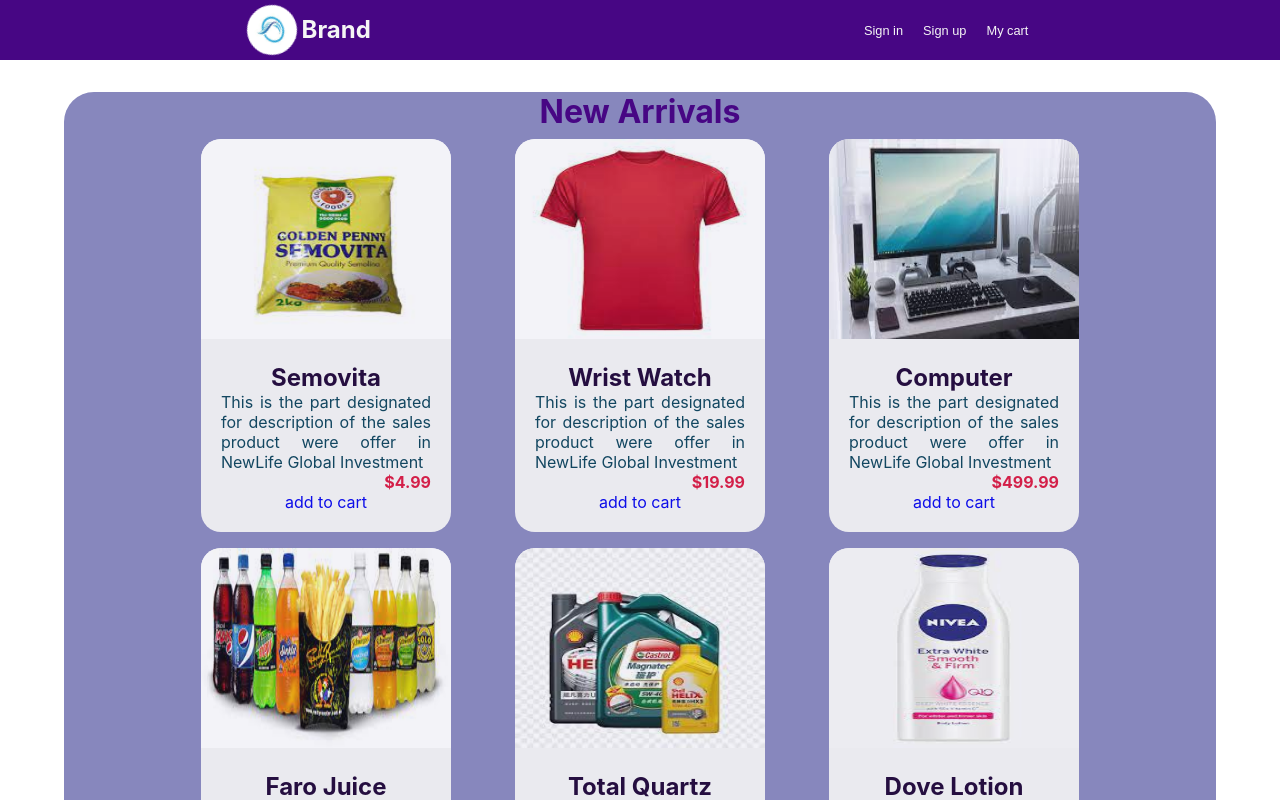
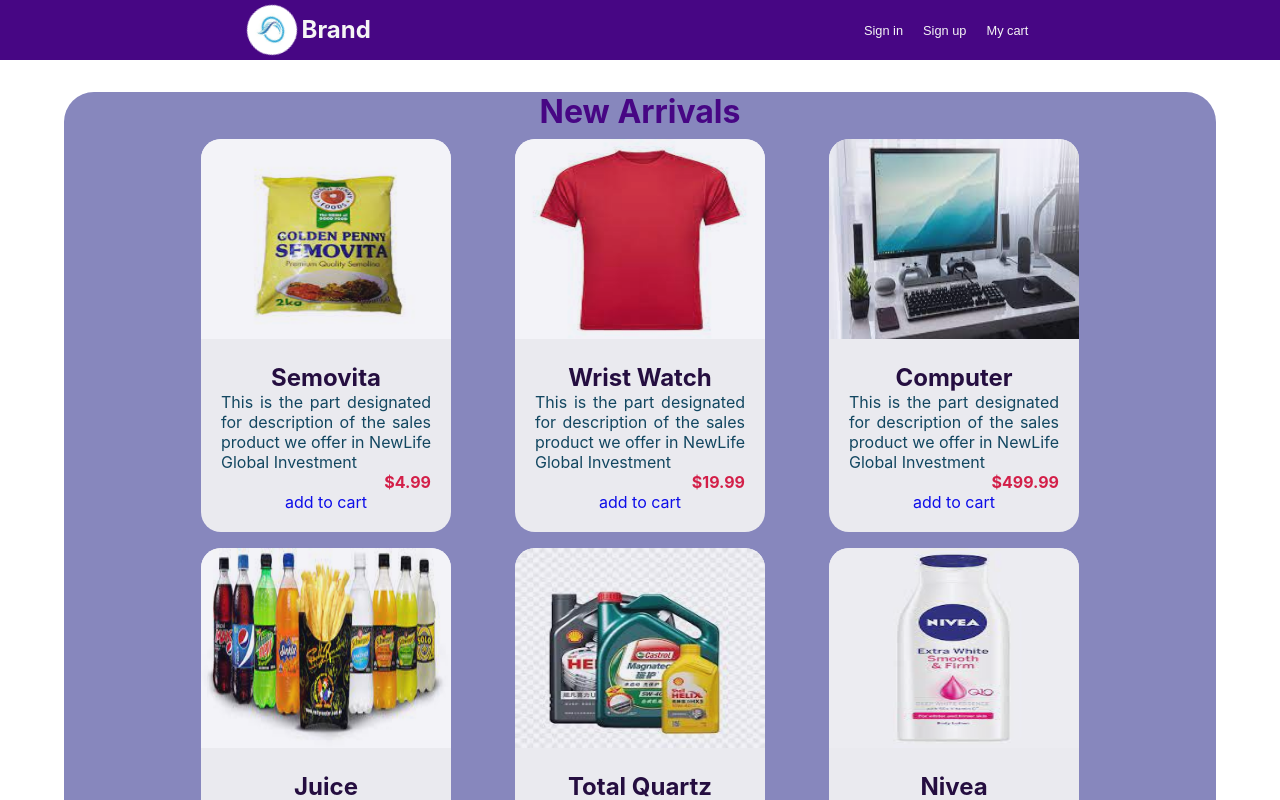
Before and after one commit to Emmanuel-002/buyit-netlify, a React (Create React App) app: page / in a window 1280 px wide. Shown: the top 800 px of the page. Built offline with nearby package versions, Linux system fonts and the light colour scheme.

Commit message:
packages

```diff
--- a/src/Components/Product/NewArrivals.js
+++ b/src/Components/Product/NewArrivals.js
@@ -2,12 +2,12 @@
 
 const NewArrivals = () => {
     const items = [
-    {id: 1,  category: 'Semovita', src: '/images/foodstuffIcon.jpg', description: 'This is the part designated for description of the sales product were offer in NewLife Global Investment', price: '$4.99',},
-    {id: 2,  category: 'Wrist Watch', src: '/images/fashionIcon.jpg', description: 'This is the part designated for description of the sales product were offer in NewLife Global Investment', price: '$19.99',},
-    {id: 3,  category: 'Computer', src: '/images/electronicsIcon.jpg', description: 'This is the part designated for description of the sales product were offer in NewLife Global Investment', price: '$499.99',},
-    {id: 4,  category: 'Faro Juice', src: '/images/drinksIcon.jpg', description: 'This is the part designated for description of the sales product were offer in NewLife Global Investment', price: '$2.99',},
-    {id: 5,  category: 'Total Quartz', src: '/images/automechanicsIcon.jpg', description: 'This is the part designated for description of the sales product were offer in NewLife Global Investment', price: '$9.99',},
-    {id: 6,  category: 'Dove Lotion', src: '/images/skincareIcon.jpg', description: 'This is the part designated for description of the sales product were offer in NewLife Global Investment', price: '$3.99',},
+    {id: 1,  category: 'Semovita', src: '/images/foodstuffIcon.jpg', description: 'This is the part designated for description of the sales product we offer in NewLife Global Investment', price: '$4.99',},
+    {id: 2,  category: 'Wrist Watch', src: '/images/fashionIcon.jpg', description: 'This is the part designated for description of the sales product we offer in NewLife Global Investment', price: '$19.99',},
+    {id: 3,  category: 'Computer', src: '/images/electronicsIcon.jpg', description: 'This is the part designated for description of the sales product we offer in NewLife Global Investment', price: '$499.99',},
+    {id: 4,  category: 'Juice', src: '/images/drinksIcon.jpg', description: 'This is the part designated for description of the sales product we offer in NewLife Global Investment', price: '$2.99',},
+    {id: 5,  category: 'Total Quartz', src: '/images/automechanicsIcon.jpg', description: 'This is the part designated for description of the sales product we offer in NewLife Global Investment', price: '$9.99',},
+    {id: 6,  category: 'Nivea', src: '/images/skincareIcon.jpg', description: 'This is the part designated for description of the sales product we offer in NewLife Global Investment', price: '$3.99',},
 ];
 
     return(
```
